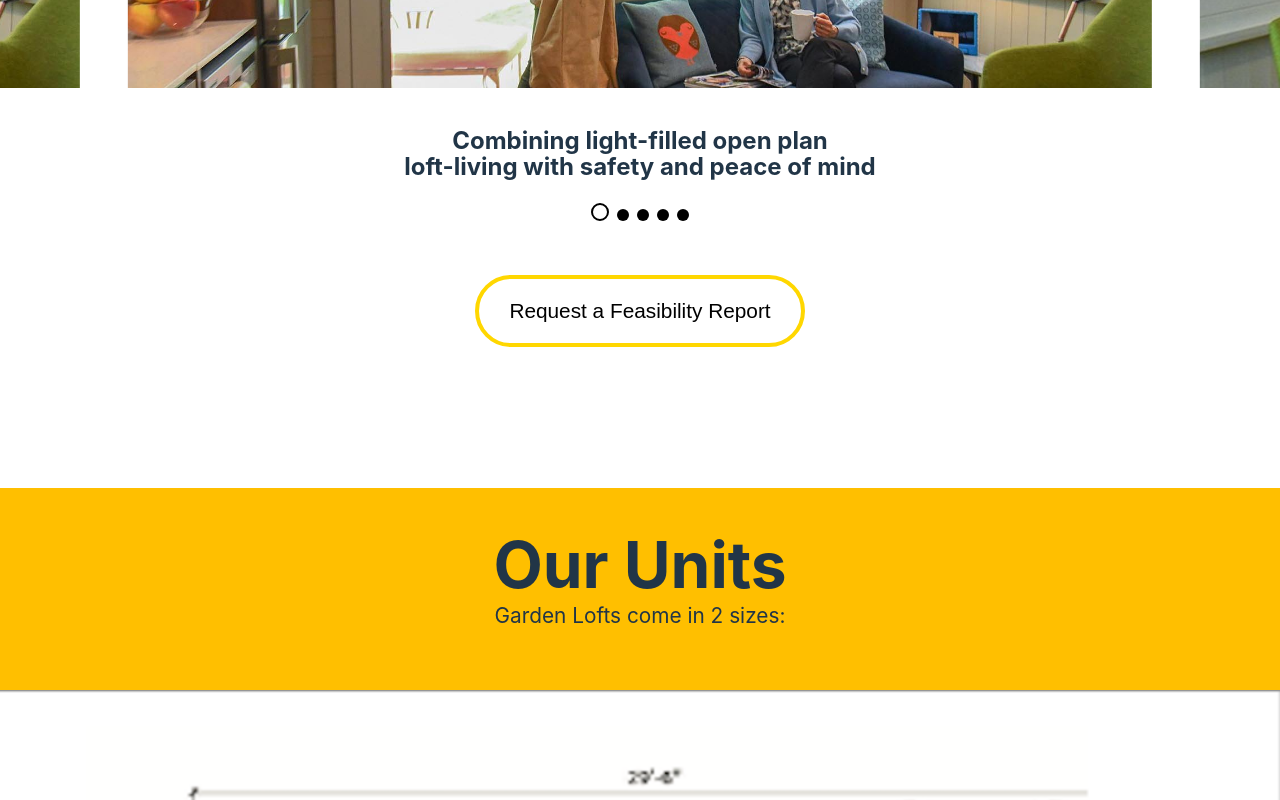
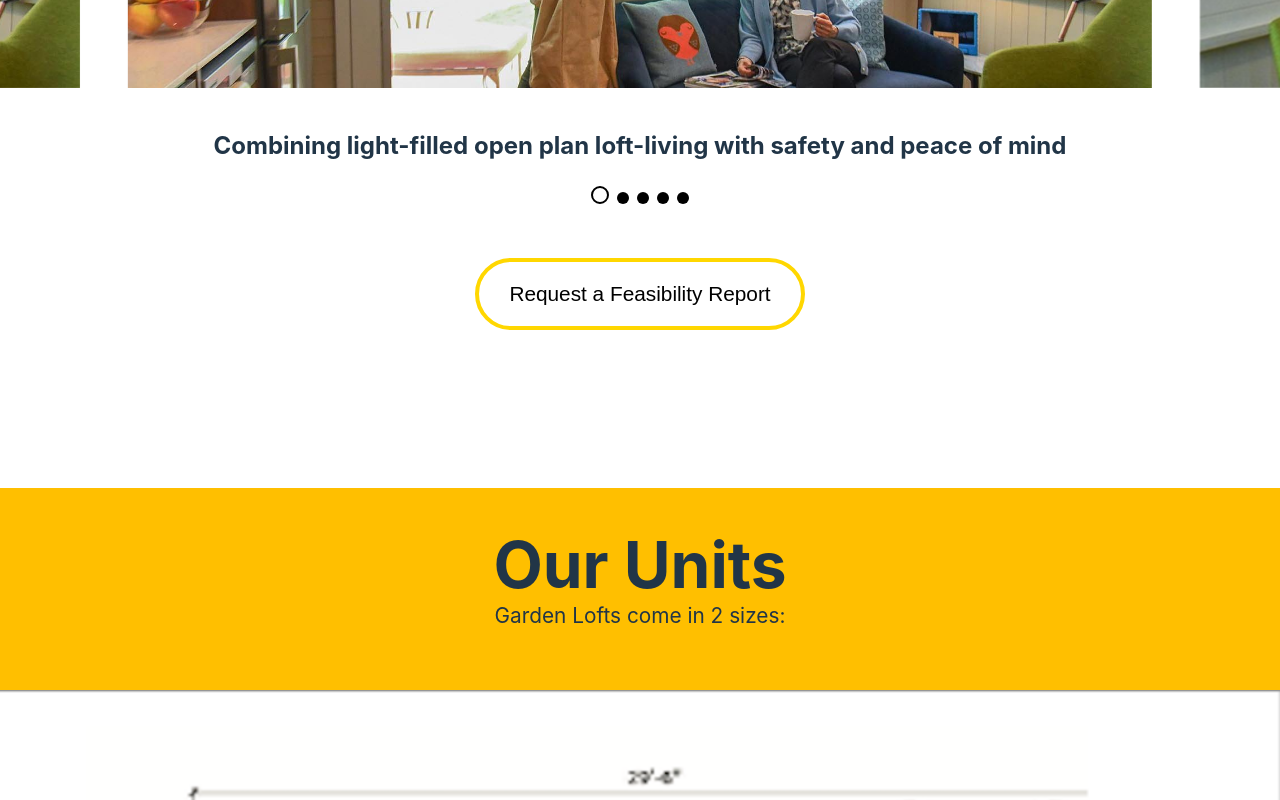
Before and after one commit to sallydough/garden-loft-website, a React (Vite) app: page / in a window 1280 px wide. Shown: the part 2880-3680 px from the top of the page. Built offline with nearby package versions, Linux system fonts and the light colour scheme.

Commit message:
report text visibility + testimony vh

```diff
--- a/src/components/Report/Report.css
+++ b/src/components/Report/Report.css
@@ -6,11 +6,12 @@
 }
 
 .report-title {
+  display: none;
   font-size: 1.5rem;
   margin-bottom: 30px;
   margin-top: 40px;
   text-align: center;
-
+  font-weight: bold;
 }
 
 .report-slide {
@@ -35,3 +36,36 @@
   font-size: 1.3rem;
   color: #000;
 }
+
+.swiper-slide.swiper-slide-active .report-title {
+  display: block;
+}
+
+/* .report-title h3 {
+  font-size: 1.5rem;
+  margin-top: 20px;
+} */
+
+.report-title p {
+  font-size: 1rem;
+  margin-top: 10px;
+  position: relative;
+  padding-left: 20px;
+  font-size: 1.5rem;
+}
+
+.report-title p::before {
+  font-size: 2.5rem;
+  position: absolute;
+  left: 0;
+  top: 0;
+  color: #000;
+}
+
+.report-title p::after {
+  font-size: 2.5rem;
+  position: absolute;
+  right: 0;
+  bottom: -10px;
+  color: transparent;
+}
--- a/src/components/Report/Report.tsx
+++ b/src/components/Report/Report.tsx
@@ -24,30 +24,31 @@ const Report: React.FC = () => {
           <div className="report-slide">
             <img src={Interior1} alt="Loft Image 1" className="report-image" />
           </div>
-          <h1 className="report-title">Combining light-filled open plan <br/>  loft-living with safety and peace of mind</h1>
+          <p className="report-title">Combining light-filled open plan loft-living with safety and peace of mind</p>
         </SwiperSlide>
         <SwiperSlide>
           <div className="report-slide">
             <img src={Interior2} alt="Loft Image 2" className="report-image" />
           </div>
-          <h1 className="report-title">Combining light-filled open plan <br/>  loft-living with safety and peace of mind</h1>
+          <p className="report-title">Combining light-filled open plan loft-living with safety and peace of mind</p>
         </SwiperSlide>
         <SwiperSlide>
           <div className="report-slide">
             <img src={Interior1} alt="Loft Image 3" className="report-image" />
           </div>
-          <h1 className="report-title">Combining light-filled open plan <br/>  loft-living with safety and peace of mind</h1>
+          <p className="report-title">Combining light-filled open plan loft-living with safety and peace of mind</p>
         </SwiperSlide>
         <SwiperSlide>
           <div className="report-slide">
             <img src={Interior2} alt="Loft Image 4" className="report-image" />
           </div>
+          <p className="report-title">Combining light-filled open plan loft-living with safety and peace of mind</p>
         </SwiperSlide>
         <SwiperSlide>
           <div className="report-slide">
             <img src={Interior1} alt="Loft Image 5" className="report-image" />
           </div>
-          <h1 className="report-title">Combining light-filled open plan <br/>  loft-living with safety and peace of mind</h1>
+          <p className="report-title">Combining light-filled open plan loft-living with safety and peace of mind</p>
         </SwiperSlide>
       </Swiper>
       <div style={{ textAlign: 'center', marginTop: '20px' }}>
--- a/src/components/Testimony/Testimony.css
+++ b/src/components/Testimony/Testimony.css
@@ -2,7 +2,7 @@
   padding: 10px;
   text-align: center;
   width: 100vw;
-  height: 100vh;
+  height: 110vh;
 }
 
 .testimony-title {
@@ -44,7 +44,7 @@
   position: relative;
   padding-left: 20px;
   font-size: 1.2rem;
-  font-weight: bold;
+
   margin-bottom: 3rem;
 }
 
```
